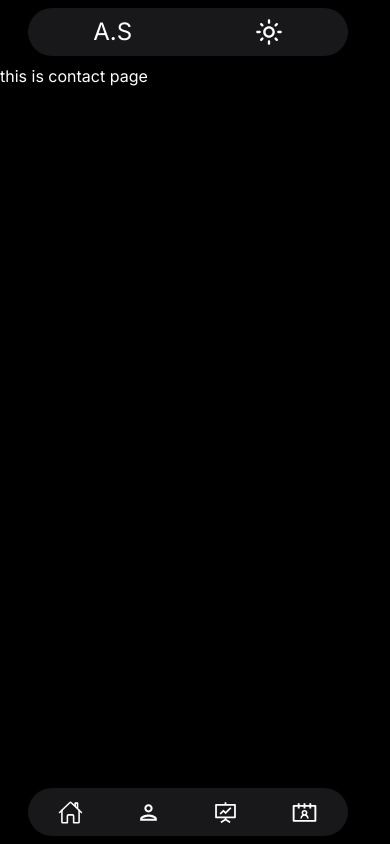
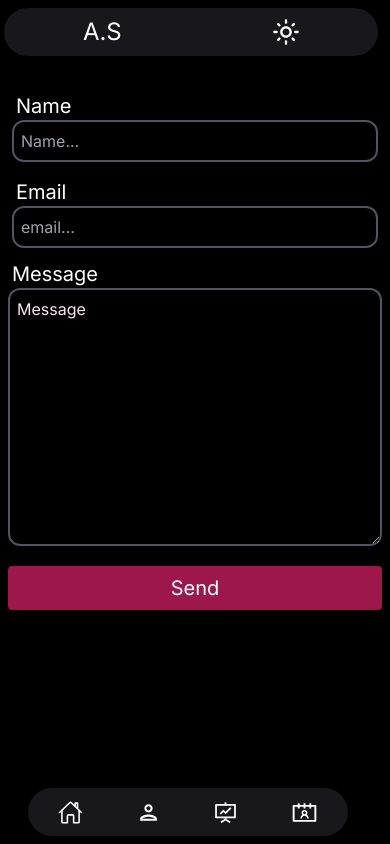
Before and after one commit to ani2607/NextPortfolio, a Next.js app: page /contact in a window 390 px wide. Built offline with nearby package versions, Linux system fonts and the light colour scheme.

Commit message:
contact page done

```diff
--- a/app/contact/page.tsx
+++ b/app/contact/page.tsx
@@ -1,11 +1,48 @@
-
-
 const ContactPage = () => {
   return (
-    <div className="text-white sm:hidden">
-      this is contact page
-    </div>
-  )
-}
+    <>
+      {/* mobile view */}
+      <div className="text-white sm:hidden mt-8">
+        <form action="">
+          <div className="name flex flex-col p-1  m-2 ">
+            <label className="text-xl  ml-1">Name</label>
+            <input
+              type="text"
+              className="outline-none p-[7px]  text-pink-100  bg-black  border-gray-600   rounded-xl focus:border-pink-500/35 border-2 "
+              placeholder="Name..."
+            />
+          </div>
+          <div className="email flex flex-col p-1  m-2 ">
+            <label className="text-xl  ml-1">Email</label>
+            <input
+              className="outline-none p-[7px]  text-pink-100  bg-black  border-gray-600   rounded-xl focus:border-pink-500/35 border-2"
+              type="email"
+              placeholder="email..."
+            />
+          </div>
+          <div className="message flex flex-col m-2">
+            <label className="text-xl  ml-1">Message</label>
+            <textarea
+              className="outline-none p-[7px]  text-pink-100  bg-black  border-gray-600   rounded-xl focus:border-pink-500/35 border-2"
+              cols={30}
+              placeholder="Message..."
+              rows={10}
+            >
+              Message
 
-export default ContactPage
+            </textarea>
+          </div>
+          <div className="btn mt-5 flex justify-center flex-wrap ">
+            <button className=" w-[96vw]   outline-none bg-pink-800   text-xl p-2 rounded border-pink-500/35 hover:bg-rose-700 ">
+              Send
+            </button>
+          </div>
+        </form>
+      </div>
+
+      {/* desktop view */}
+    </>
+  );
+};
+
+export default ContactPage;
--- a/components/Navbar.tsx
+++ b/components/Navbar.tsx
@@ -55,8 +55,8 @@ const Navbar = () => {
       </nav>
 
     {/* mobile view of top navbar */}
-      <nav className="sm:hidden bg-zinc-900 backdrop-blur-sm flex justify-around items-center p-2 gap-2 rounded-full sticky top-2 mb-2 z-10  text-white  w-80 ml-7 mt-2 backdrop-brightness-150  ">
-        <div className="name text-2xl">A.S</div>
+      <nav className="sm:hidden bg-zinc-900 backdrop-blur-sm flex justify-around items-center p-2 gap-2 rounded-full sticky top-2 mb-2 z-10 ml-1  text-white  w-[96vw]  mt-2 backdrop-brightness-150  ">
+        <div className="name text-2xl"><Link href={'/'} >A.S</Link></div>
         <button className="mode " onClick={() => setMode((prev) => !prev)}>
           {mode ? (
             <MdOutlineDarkMode size={27} />
```
